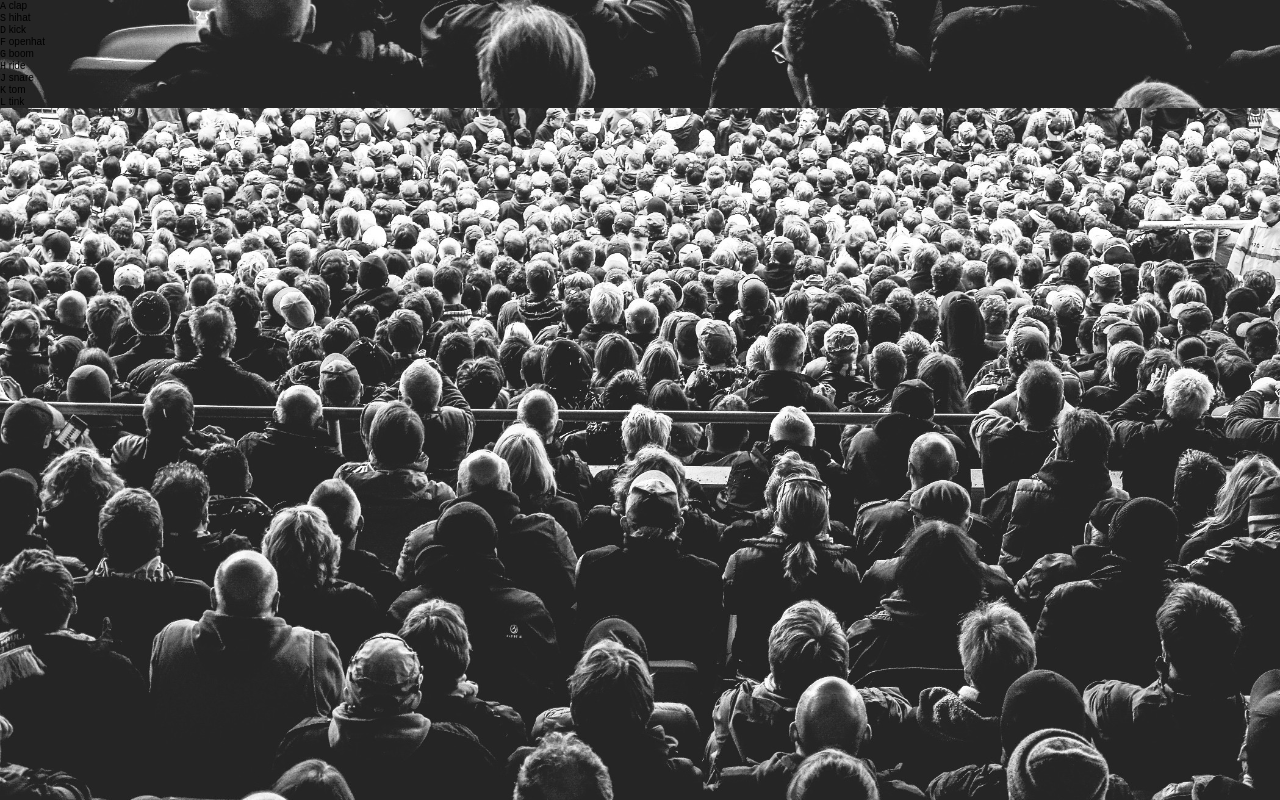
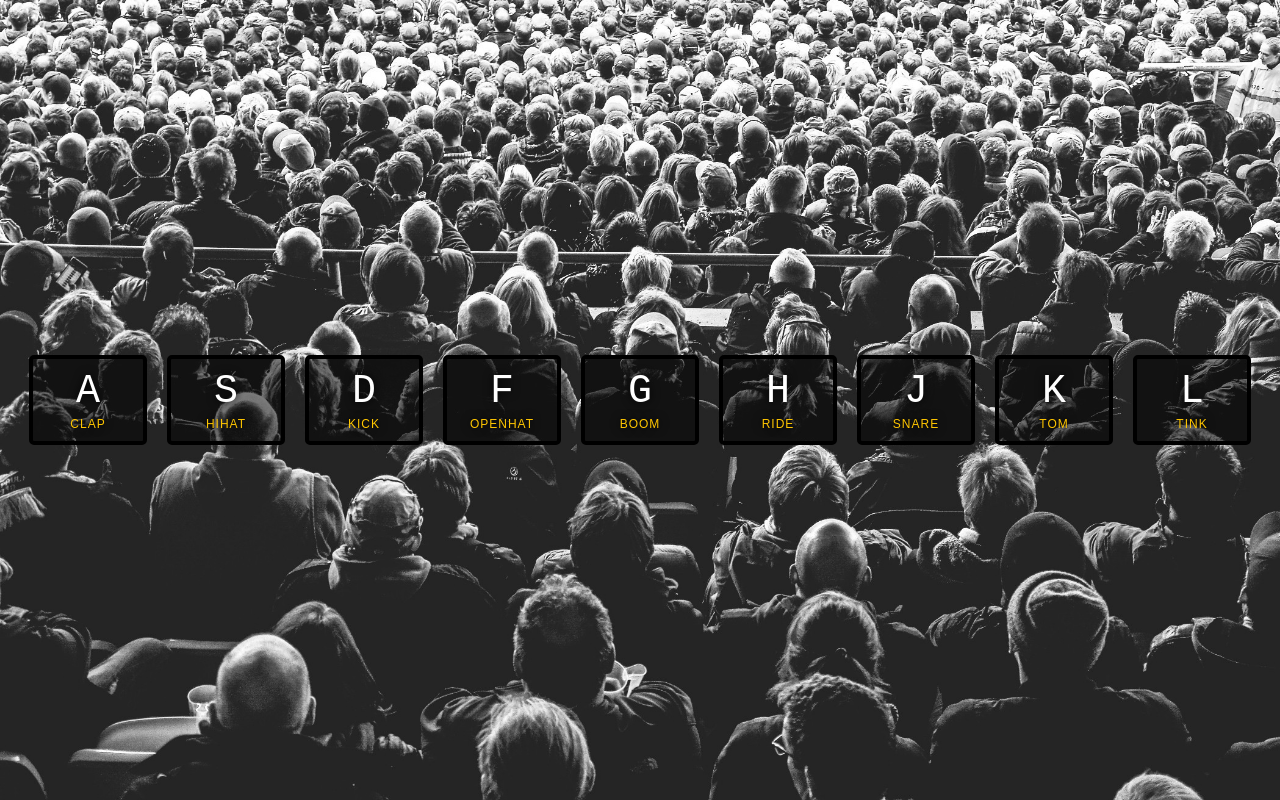
Before and after one commit to jayvanwyk/js30, a plain HTML site: page Day_1/index.html in a window 1280 px wide. Drawn offline with Linux system fonts and the light colour scheme.

Commit message:
Pre refactor

```diff
--- a/Day_1/script.js
+++ b/Day_1/script.js
@@ -3,7 +3,9 @@ window.addEventListener('keydown', (e) => {
     `audio[data-key="${e.key.toUpperCase()}"]`
   );
   const key = document.querySelector(`div[data-key="${e.key.toUpperCase()}"]`);
-  key.classList.add('playing');
+  if(key){
+    key.classList.add('playing');
+  }
 
   if (!audio) return;
   audio.currentTime = 0;
@@ -14,7 +16,6 @@ const keys = document.querySelectorAll('.key');
 keys.forEach(key=>{
     key.addEventListener('transitionend', (e)=>{
         if(e.propertyName !== 'transform') return;
-        console.log(this);
-        this.classList.remove('playing');
+        e.target.classList.remove('playing');
     });
 })
--- a/Day_1/style.css
+++ b/Day_1/style.css
@@ -10,3 +10,43 @@ html{
     padding: 0;
     font-family: sans-serif;
 }
+
+.keys{
+    display: flex;
+    flex: 1;
+    min-height: 100vh;
+    align-items: center;
+    justify-content: center;
+}
+
+.key{
+    border: .4rem solid black;
+    border-radius: .5rem;
+    margin: 1rem;
+    font-size: 1.5rem;
+    padding: 1rem .5rem;
+    transition: all .07s ease;
+    width: 10rem;
+    text-align: center;
+    color: white;
+    background: rgba(0,0,0,0.5);
+    text-shadow: 0 0 1rem black;
+}
+
+.playing{
+    transform: scale(1.1);
+    border-color: #FFC600;
+    box-shadow: 0 0 1rem #FFC600;
+}
+
+kbd{
+    display: block;
+    font-size: 4rem;
+}
+
+.sound{
+    font-size: 1.2rem;
+    text-transform: uppercase;
+    letter-spacing: .1rem;
+    color: #FFC600;
+}
```
